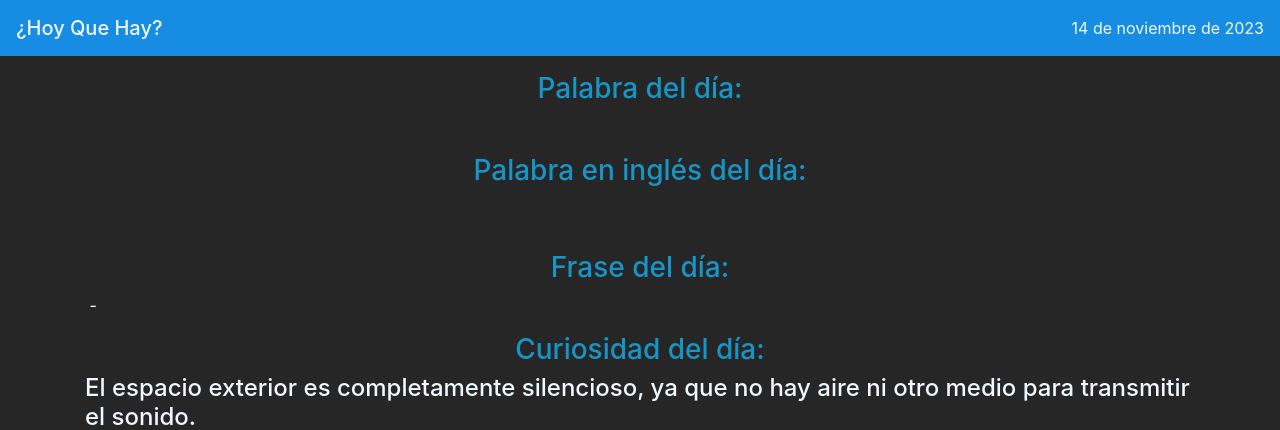
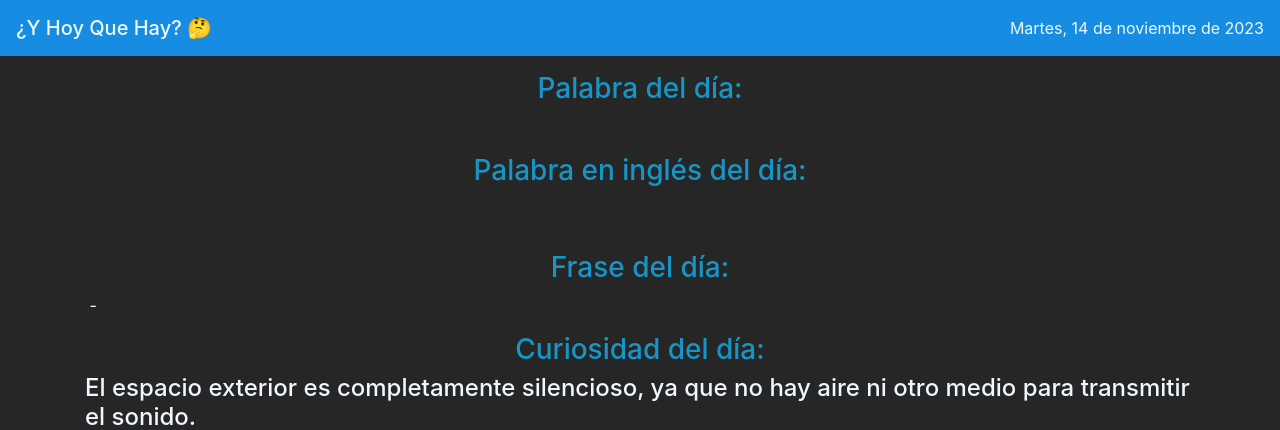
Before and after one commit to PedroLzr/hodie, a Flask app: page / in a window 1280 px wide. Shown: the top 430 px of the page. Run offline with Flask 3, Linux system fonts and the light colour scheme; data that the repository does not hold is empty; some libraries are stand-ins or nearby versions.

Commit message:
emoti en título. nombre del día

```diff
--- a/src/templates/header.html
+++ b/src/templates/header.html
@@ -1,11 +1,15 @@
 <nav class="navbar navbar-expand-lg" style="background-color: #168de2;">
-    <span class="navbar-brand mb-0 h1">¿Hoy Que Hay?</span>
+    <span class="navbar-brand mb-0 h1">¿Y Hoy Que Hay? &#129300;</span>
     <span class="navbar-text ml-auto" id="dateNow"></span>
 </nav>
 
 <script>
     var dateNow = new Date();
-    var options = { year: 'numeric', month: 'long', day: 'numeric' };
+    var options = { year: 'numeric', month: 'long', weekday: 'long', day: 'numeric' };
     var formattedDate = dateNow.toLocaleDateString('es-ES', options);
+
+    var initialOfDay = formattedDate[0].toUpperCase();
+    formattedDate = initialOfDay + formattedDate.slice(1);
+
     document.getElementById('dateNow').textContent = formattedDate;
 </script>
--- a/src/templates/index.html
+++ b/src/templates/index.html
@@ -3,7 +3,7 @@
 
 <head>
     <meta charset="UTF-8">
-    <title>Hoy Que Hay</title>
+    <title>Y Hoy Que Hay &#129300;</title>
     <link rel="stylesheet" href="https://stackpath.bootstrapcdn.com/bootstrap/4.3.1/css/bootstrap.min.css"
         integrity="sha384-ggOyR0iXCbMQv3Xipma34MD+dH/1fQ784/j6cY/iJTQUOhcWr7x9JvoRxT2MZw1T" crossorigin="anonymous">
     <link rel="stylesheet" href="https://cdnjs.cloudflare.com/ajax/libs/font-awesome/6.0.0-beta3/css/all.min.css">
```
